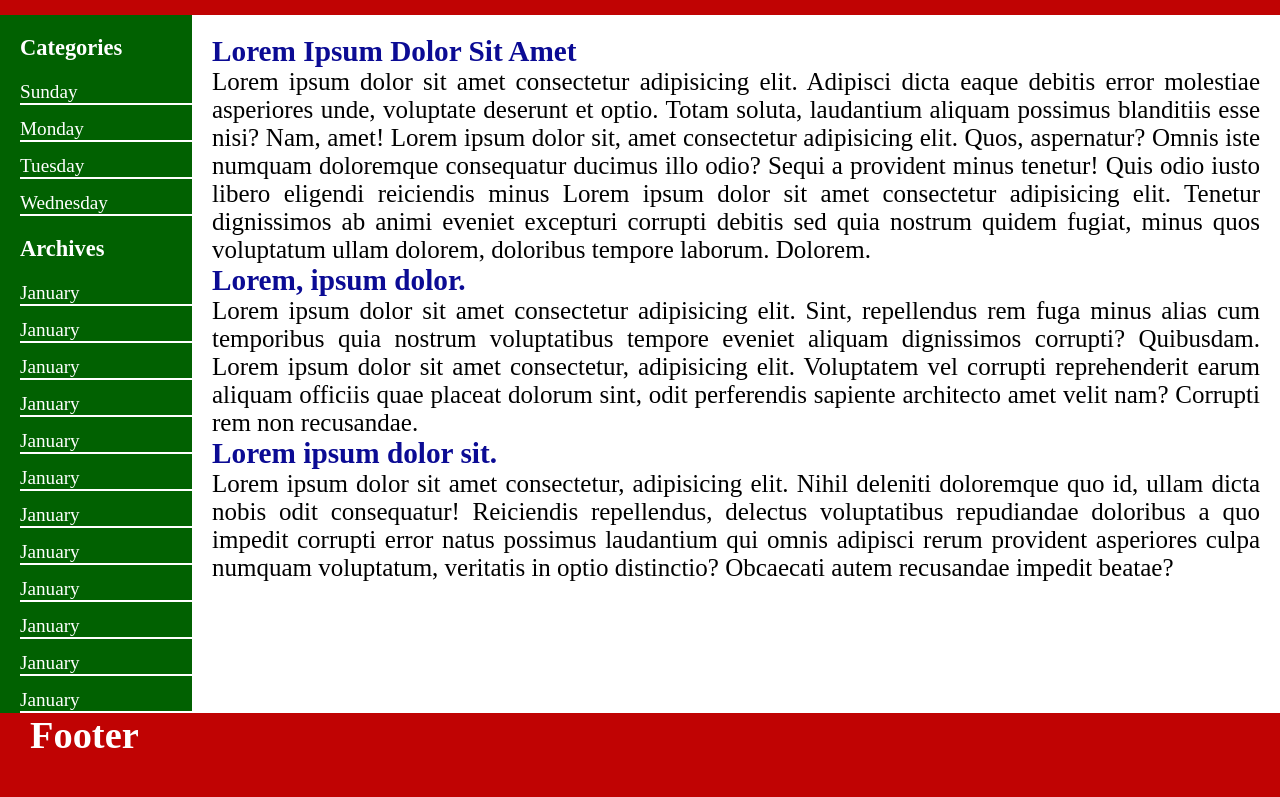
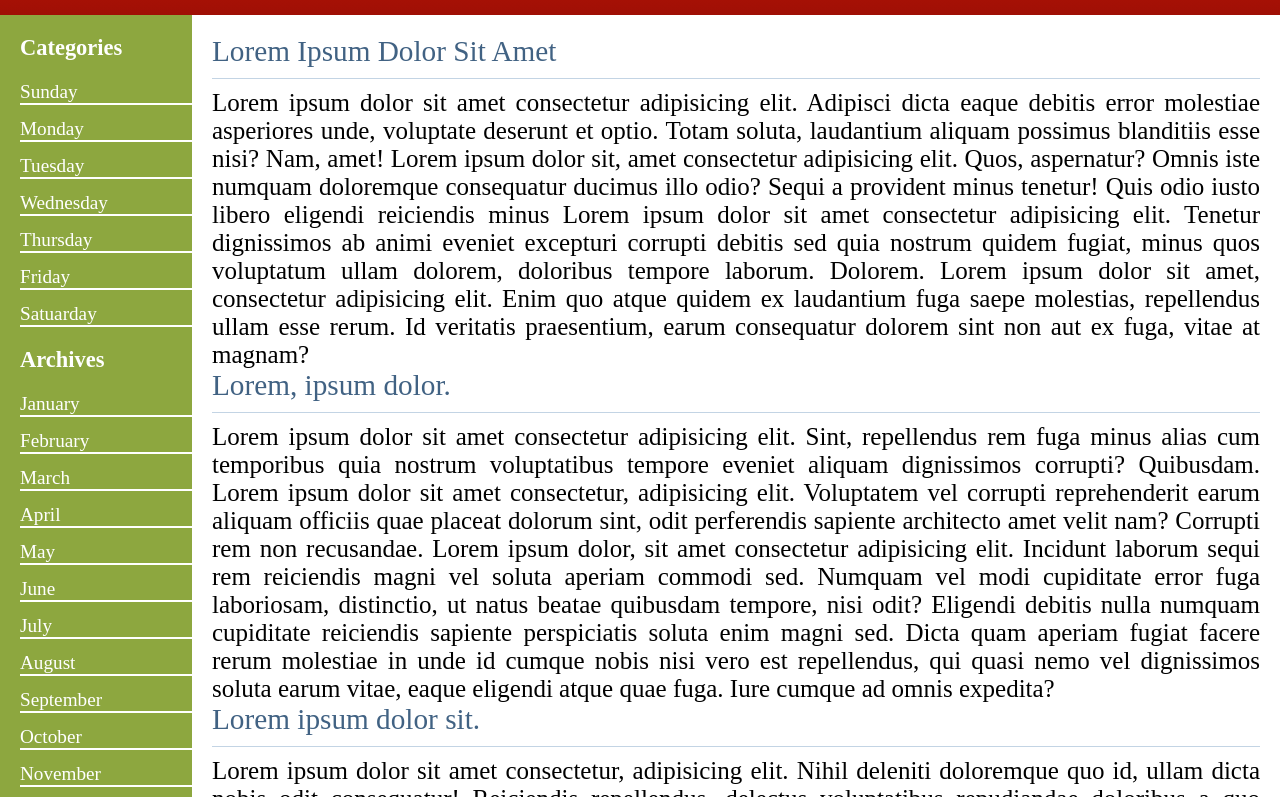
Before and after one commit to preetiverma786/webpage1, a plain HTML site: page index.html in a window 1280 px wide. Shown: the part 85-882 px from the top of the page. Drawn offline with Linux system fonts and the light colour scheme.

Commit message:
second command

```diff
--- a/assets/css/style.css
+++ b/assets/css/style.css
@@ -7,7 +7,7 @@ header,footer{
     padding-left: 30px;
     width: 100%;
     height: 100px;
-    background:rgb(192, 3, 3);
+    background-image: linear-gradient(#ca1804, #9f0f05);
     color: white;
     font-size: larger;
 }
@@ -22,7 +22,7 @@ section aside{
     float: left;
     color: #fff;
     padding-left: 20px;
-    background: rgb(1, 97, 1);
+    background:#8da73f;
     font-size: larger;
 }
 aside h3{
@@ -41,5 +41,9 @@ section main{
     font-size: 25px;
 }
 section main h3{
-    color: rgb(11, 11, 148);
+    font-weight: normal;
+    color: #416283;
+    padding-bottom: 10px;
+    margin-bottom: 10px;
+    border-bottom: 1px solid #c3d4e4;
 }
--- a/index.html
+++ b/index.html
@@ -1,11 +1,13 @@
 <!DOCTYPE html>
 <html lang="en">
+
 <head>
     <meta charset="UTF-8">
     <meta name="viewport" content="width=device-width, initial-scale=1.0">
     <title>Webpage1</title>
     <link rel="stylesheet" href="./assets/css/style.css">
 </head>
+
 <body>
     <!-- Header Section Start -->
     <header>
@@ -22,32 +24,47 @@
                 <li>Monday</li>
                 <li>Tuesday</li>
                 <li>Wednesday</li>
+                <li>Thursday</li>
+                <li>Friday</li>
+                <li>Satuarday</li>
             </ul>
             <h3>Archives</h3>
             <ul>
                 <li>January</li>
-                <li>January</li>
-                <li>January</li>
-                <li>January</li>
-                <li>January</li>
-                <li>January</li>
-                <li>January</li>
-                <li>January</li>
-                <li>January</li>
-                <li>January</li>
-                <li>January</li>
-                <li>January</li>
+                <li>February</li>
+                <li>March</li>
+                <li>April</li>
+                <li>May</li>
+                <li>June</li>
+                <li>July</li>
+                <li>August</li>
+                <li>September</li>
+                <li>October</li>
+                <li>November</li>
+                <li>December</li>
             </ul>
         </aside>
         <main>
             <h3>Lorem Ipsum Dolor Sit Amet</h3>
-            <p>Lorem ipsum dolor sit amet consectetur adipisicing elit. Adipisci dicta eaque debitis error molestiae asperiores unde, voluptate deserunt et optio. Totam soluta, laudantium aliquam possimus blanditiis esse nisi? Nam, amet! Lorem ipsum dolor sit, amet consectetur adipisicing elit. Quos, aspernatur? Omnis iste numquam doloremque consequatur ducimus illo odio? Sequi a provident minus tenetur! Quis odio iusto libero eligendi reiciendis minus Lorem ipsum dolor sit amet consectetur adipisicing elit. Tenetur dignissimos ab animi eveniet excepturi corrupti debitis sed quia nostrum quidem fugiat, minus quos voluptatum ullam dolorem, doloribus tempore laborum. Dolorem. </p>
+            <p>Lorem ipsum dolor sit amet consectetur adipisicing elit. Adipisci dicta eaque debitis error molestiae
+                asperiores unde, voluptate deserunt et optio. Totam soluta, laudantium aliquam possimus blanditiis esse
+                nisi? Nam, amet! Lorem ipsum dolor sit, amet consectetur adipisicing elit. Quos, aspernatur? Omnis iste
+                numquam doloremque consequatur ducimus illo odio? Sequi a provident minus tenetur! Quis odio iusto
+                libero eligendi reiciendis minus Lorem ipsum dolor sit amet consectetur adipisicing elit. Tenetur
+                dignissimos ab animi eveniet excepturi corrupti debitis sed quia nostrum quidem fugiat, minus quos
+                voluptatum ullam dolorem, doloribus tempore laborum. Dolorem. Lorem ipsum dolor sit amet, consectetur adipisicing elit. Enim quo atque quidem ex laudantium fuga saepe molestias, repellendus ullam esse rerum. Id veritatis praesentium, earum consequatur dolorem sint non aut ex fuga, vitae at magnam? </p>
             <h3>Lorem, ipsum dolor.</h3>
-            <p>Lorem ipsum dolor sit amet consectetur adipisicing elit. Sint, repellendus rem fuga minus alias cum temporibus quia nostrum voluptatibus tempore eveniet aliquam dignissimos corrupti? Quibusdam.
-            Lorem ipsum dolor sit amet consectetur, adipisicing elit. Voluptatem vel corrupti reprehenderit earum aliquam officiis quae placeat dolorum sint, odit perferendis sapiente architecto amet velit nam? Corrupti rem non recusandae.
+            <p>Lorem ipsum dolor sit amet consectetur adipisicing elit. Sint, repellendus rem fuga minus alias cum
+                temporibus quia nostrum voluptatibus tempore eveniet aliquam dignissimos corrupti? Quibusdam.
+                Lorem ipsum dolor sit amet consectetur, adipisicing elit. Voluptatem vel corrupti reprehenderit earum
+                aliquam officiis quae placeat dolorum sint, odit perferendis sapiente architecto amet velit nam?
+                Corrupti rem non recusandae. Lorem ipsum dolor, sit amet consectetur adipisicing elit. Incidunt laborum sequi rem reiciendis magni vel soluta aperiam commodi sed. Numquam vel modi cupiditate error fuga laboriosam, distinctio, ut natus beatae quibusdam tempore, nisi odit? Eligendi debitis nulla numquam cupiditate reiciendis sapiente perspiciatis soluta enim magni sed. Dicta quam aperiam fugiat facere rerum molestiae in unde id cumque nobis nisi vero est repellendus, qui quasi nemo vel dignissimos soluta earum vitae, eaque eligendi atque quae fuga. Iure cumque ad omnis expedita?
             </p>
             <h3>Lorem ipsum dolor sit.</h3>
-            <p>Lorem ipsum dolor sit amet consectetur, adipisicing elit. Nihil deleniti doloremque quo id, ullam dicta nobis odit consequatur! Reiciendis repellendus, delectus voluptatibus repudiandae doloribus a quo impedit corrupti error natus possimus laudantium qui omnis adipisci rerum provident asperiores culpa numquam voluptatum, veritatis in optio distinctio? Obcaecati autem recusandae impedit beatae?</p>
+            <p>Lorem ipsum dolor sit amet consectetur, adipisicing elit. Nihil deleniti doloremque quo id, ullam dicta
+                nobis odit consequatur! Reiciendis repellendus, delectus voluptatibus repudiandae doloribus a quo
+                impedit corrupti error natus possimus laudantium qui omnis adipisci rerum provident asperiores culpa
+                numquam voluptatum, veritatis in optio distinctio? Obcaecati autem recusandae impedit beatae? Lorem ipsum dolor sit amet consectetur adipisicing elit. Iusto accusantium dolore iure veniam nisi ullam vero expedita delectus cupiditate incidunt explicabo asperiores, totam ex aspernatur ut eius unde tenetur facere error placeat. Quisquam ducimus consequatur enim dicta accusantium deserunt delectus, doloribus, et iusto maxime voluptatibus tempora suscipit ratione fuga fugiat sequi tempore. Tempore, nisi mollitia ab debitis similique at animi quis minus error illo sit hic harum cum omnis. Temporibus commodi neque non quo minus ullam soluta! Sit, libero voluptatibus.</p>
         </main>
     </section>
     <div style="clear:both"></div>
@@ -58,4 +75,5 @@
     </footer>
     <!-- Footer Section End -->
 </body>
+
 </html>
```
